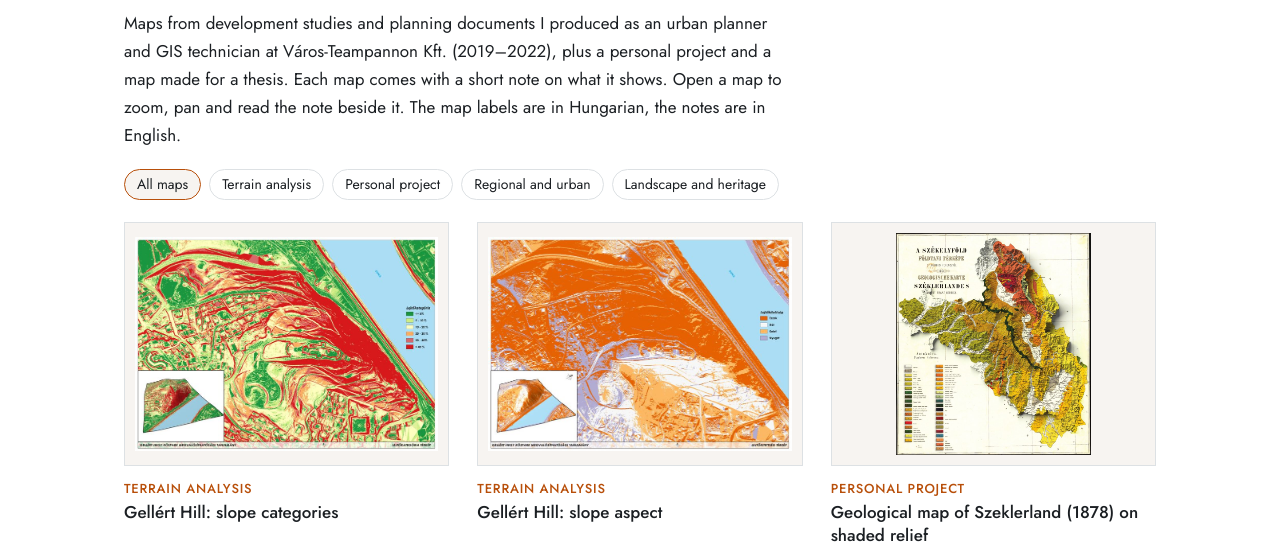
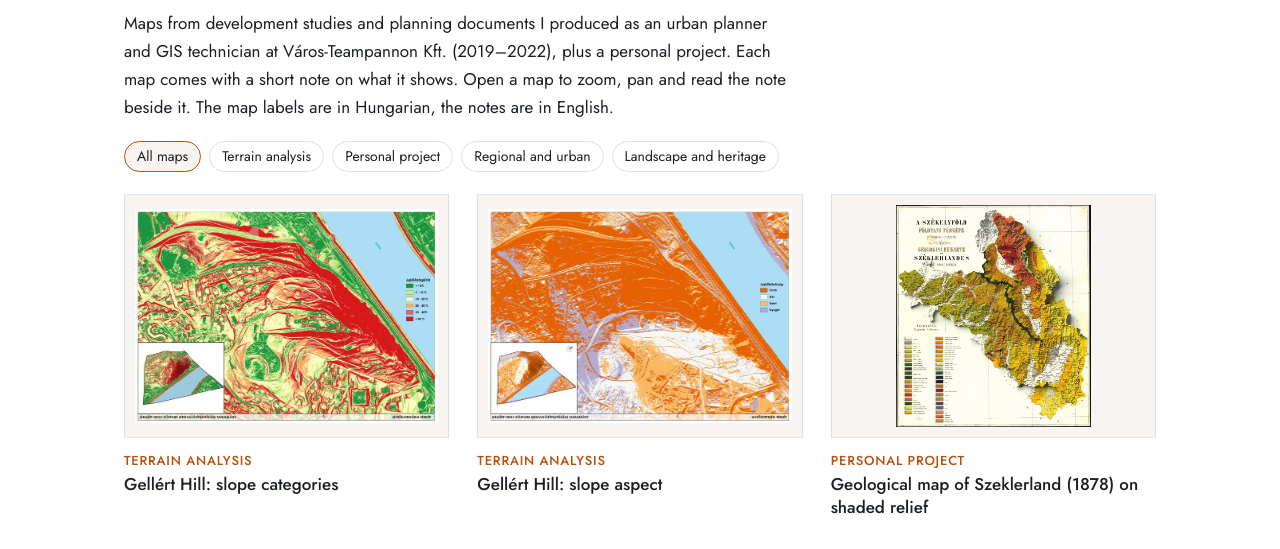
Before and after one commit to szaszszabolcs1/portfolio, a plain HTML site: page index.html in a window 1280 px wide. Both pictures are taken after a click on the link "See the maps". Shown: the part 251-800 px from the top of the page. Drawn offline with Linux system fonts and the light colour scheme.

Commit message:
Portfolio intro: remove thesis mention (v120)
Co-Authored-By: Claude Sonnet 5.5 <noreply@anthropic.com>
Claude-Session: https://claude.ai/code/session_01JLbmgkw4aPpd3jWxbnoZzK

```diff
--- a/index.html
+++ b/index.html
@@ -173,7 +173,7 @@ header a:focus-visible{outline-color:#f0a050}
  </section>
  <section id="portfolio" hidden>
   <h1>Cartography portfolio</h1>
-  <p>Maps from development studies and planning documents I produced as an urban planner and GIS technician at Város-Teampannon Kft. (2019–2022), plus a personal project and a map made for a thesis. Each map comes with a short note on what it shows. Open a map to zoom, pan and read the note beside it. The map labels are in Hungarian, the notes are in English.</p>
+  <p>Maps from development studies and planning documents I produced as an urban planner and GIS technician at Város-Teampannon Kft. (2019–2022), plus a personal project. Each map comes with a short note on what it shows. Open a map to zoom, pan and read the note beside it. The map labels are in Hungarian, the notes are in English.</p>
   <div id="entries"></div>
  </section>
  <section id="about" hidden>
```
